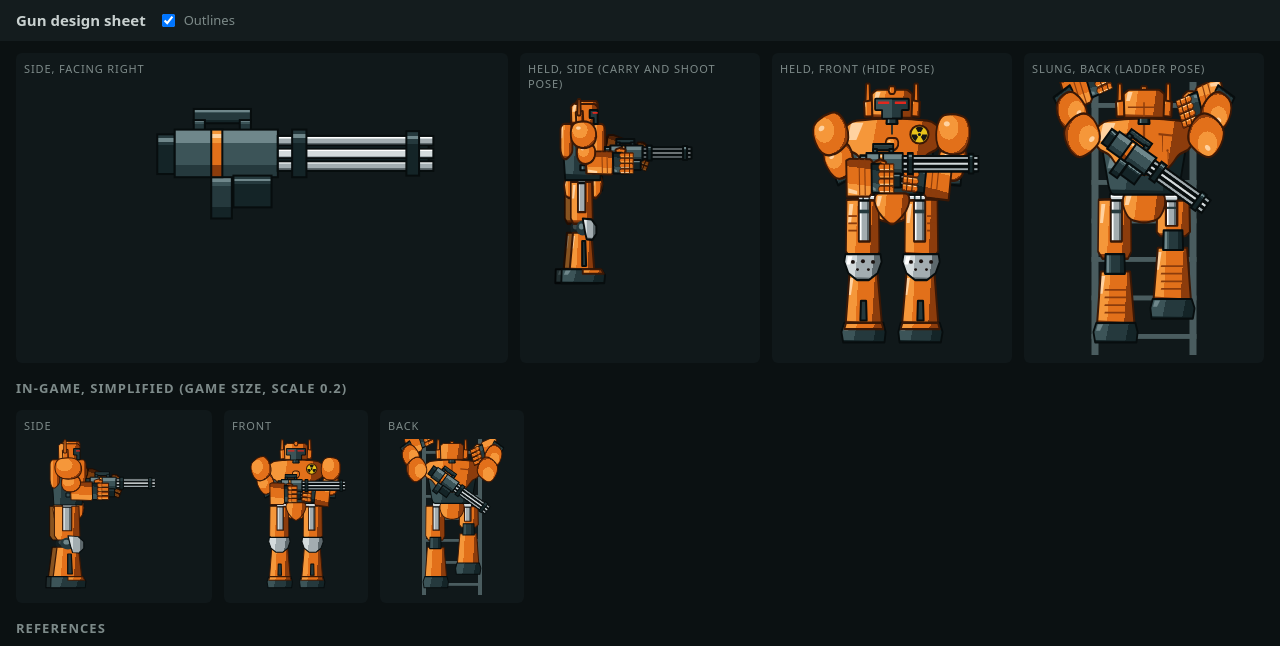
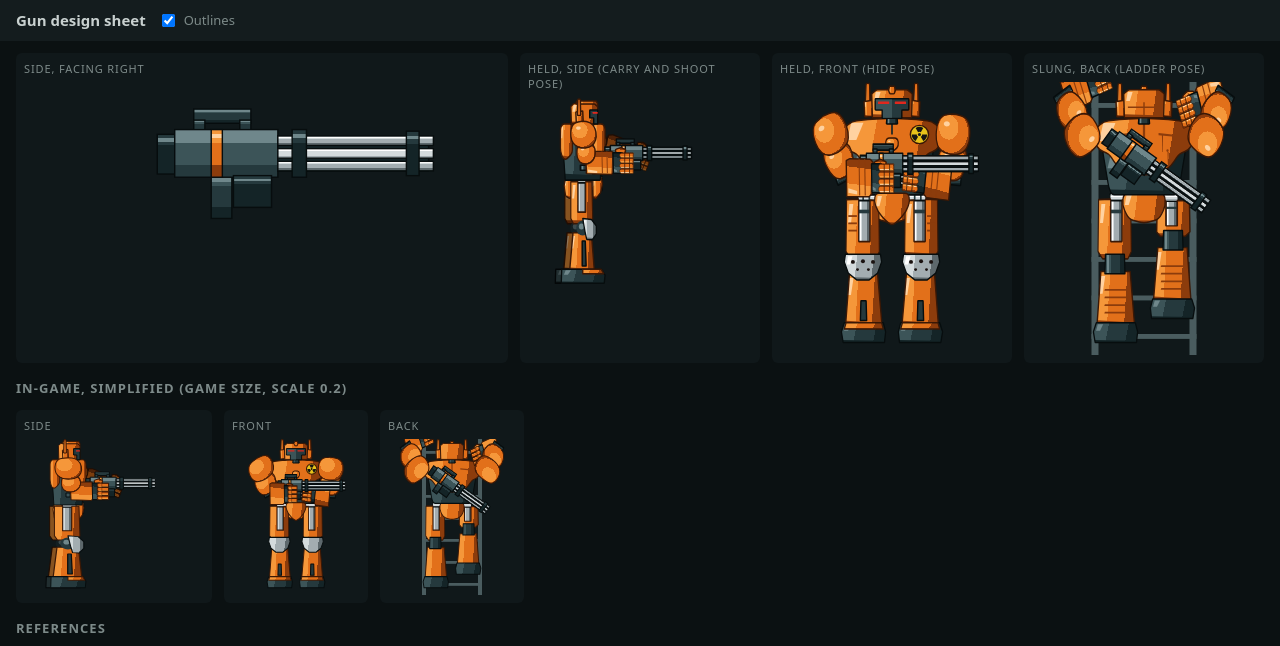
Before and after one commit to pilniczek/colony2080, a plain HTML site: page spikes/gun-design/index.html in a window 1280 px wide. Shown: the top 646 px of the page. Drawn offline with Linux system fonts and the light colour scheme.

Commit message:
Align outlines and game LOD bulk across design pages
- High-res robot and gun outlines 1.4 everywhere: gun design sheet,
  crowbar cutscene and GUN.draw default (game size stays 1).
- Design sheet game-size side views show far limbs, as on other pages.
- Game LOD shoulder and elbow domes 1.3x in every view; legs bulk only
  in side views (gameLod.bulk replaces gameLod.sideBulk).
- Spec and decision log updated.

```diff
--- a/config/robots/xbot.json
+++ b/config/robots/xbot.json
@@ -19,7 +19,7 @@
     "sideTorsoScaleX": 0.8,
     "sideShoulder": { "cx": 306, "cy": 96, "scaleX": 0.75, "scaleY": 0.92 }
   },
-  "gameLod": { "minThickness": 8, "minArea": 400, "minRadius": 8, "sideBulk": { "legs": 1.45, "arms": 1.3 } },
+  "gameLod": { "minThickness": 8, "minArea": 400, "minRadius": 8, "bulk": { "sideLegs": 1.45, "arms": 1.3 } },
   "levels": { "head": 2, "shoulder": 104, "hip": 344, "knee": 522, "foot": 744 },
   "joints": {
     "front": ["body", "armL", "foreL", "armR", "foreR"],
--- a/spikes/gun-design/index.html
+++ b/spikes/gun-design/index.html
@@ -82,13 +82,13 @@
 }
 
 const VIEWS = {
-  side: (ctx, lw) => { ctx.translate(250, 130); GUN.draw(ctx, { lineW: lw }); },
-  heldSide: (ctx, lw) => { ctx.translate(-80, 0); robot(ctx, roots.side, sidePose, "hand", false, lw); },
-  heldFront: (ctx, lw) => robot(ctx, roots.front, frontPose, "handL", false, lw, hold.FRONT_BARREL),
-  gSide: (ctx, lw) => { ctx.translate(-80, 0); robot(ctx, roots.gSide, sidePose, "hand", true, lw * 0.5); },
-  slungBack: (ctx, lw) => climber(ctx, roots.back, false, lw),
-  gFront: (ctx, lw) => robot(ctx, roots.gFront, frontPose, "handL", true, lw * 0.5, hold.FRONT_BARREL),
-  gBack: (ctx, lw) => climber(ctx, roots.gBack, true, lw * 0.5)
+  side: (ctx, lw) => { ctx.translate(250, 130); GUN.draw(ctx, { lineW: lw * 1.4 }); },
+  heldSide: (ctx, lw) => { ctx.translate(-80, 0); robot(ctx, roots.side, sidePose, "hand", false, lw * 1.4); },
+  heldFront: (ctx, lw) => robot(ctx, roots.front, frontPose, "handL", false, lw * 1.4, hold.FRONT_BARREL),
+  gSide: (ctx, lw) => { ctx.translate(-80, 0); robot(ctx, roots.gSide, sidePose, "hand", true, lw); },
+  slungBack: (ctx, lw) => climber(ctx, roots.back, false, lw * 1.4),
+  gFront: (ctx, lw) => robot(ctx, roots.gFront, frontPose, "handL", true, lw, hold.FRONT_BARREL),
+  gBack: (ctx, lw) => climber(ctx, roots.gBack, true, lw)
 };
 
 function draw() {
@@ -104,7 +104,7 @@
     const s = c.width / w;
     ctx.setTransform(s, 0, 0, s, 0, 0);
     ctx.clearRect(0, 0, w, h);
-    view(ctx, opts.lines ? 2 * dpr : 0);
+    view(ctx, opts.lines ? dpr : 0);
   }
 }
 
--- a/spikes/shared/config.js
+++ b/spikes/shared/config.js
@@ -51,8 +51,8 @@
     "minThickness": 8,
     "minArea": 400,
     "minRadius": 8,
-    "sideBulk": {
-     "legs": 1.45,
+    "bulk": {
+     "sideLegs": 1.45,
      "arms": 1.3
     }
    },
--- a/spikes/shared/gun.js
+++ b/spikes/shared/gun.js
@@ -54,7 +54,7 @@
   }
 }
 
-function draw(ctx, { pal = PALETTE, lineW = 2, simple = false, barrel = BARREL.length } = {}) {
+function draw(ctx, { pal = PALETTE, lineW = 1.4, simple = false, barrel = BARREL.length } = {}) {
   for (const p of partsFor(barrel)) part(ctx, p, pal, lineW, simple);
 }
 
--- a/spikes/shared/xbot.js
+++ b/spikes/shared/xbot.js
@@ -98,7 +98,7 @@
 let lod = null;
 
 function bulk(limb) {
-  return lod?.sideBulk?.[limb] ?? 1;
+  return lod?.bulk?.[limb] ?? 1;
 }
 
 function tiny(pts) {
@@ -269,8 +269,9 @@
   const foreTf = `translate(${mirror ? -FORE_SHIFT : FORE_SHIFT} -22)`;
   const under = foreUnder ? G(arm, foreTf, names.fore, el) : null;
   P(G(arm, `translate(${mirror ? -6 : 6} -22)`), { pts: M(elbow), mat: "metal", shade: "hcyl", r: 1 });
-  P(arm, { pts: M(bicep), r: 18, shade: "dome" });
-  P(arm, { pts: M(pauldron), r: 20, shade: "dome" });
+  const domes = G(arm, `translate(${sh[0]} 0) scale(${bulk("arms")} 1) translate(${-sh[0]} 0)`);
+  P(domes, { pts: M(bicep), r: 18, shade: "dome" });
+  P(domes, { pts: M(pauldron), r: 20, shade: "dome" });
   const fore = under || G(foreParent ? G(foreParent, null, names.arm, sh) : arm, foreTf, names.fore, el);
   const fc = mirror ? 2 * AX - 89 : 89;
   if (names.hand && propBehindArm) hook(G(fore, `translate(${fc} 440)`), names.hand);
@@ -365,7 +366,7 @@
 }
 
 function sideLeg(parent, names, extra) {
-  const sx = 0.88 * bulk("legs");
+  const sx = 0.88 * bulk("sideLegs");
   const hip = G(parent, null, names.hip, [300, 344], extra);
   const th = G(hip, legTf("thigh", 296, sx));
   P(th, { pts: [[278, 342], [314, 342], [314, 440], [278, 440]], mat: "chrome", shade: "cyl", r: 1 });
```
Also changed, not shown: docs/requirements.md (+2 -2 lines), docs/superpowers/specs/2026-10-17-colony2080-design.md (+2 -1 lines), spikes/crowbar-scene/index.html (+1 -1 lines), spikes/robot-design/index.html (+1 -1 lines).
